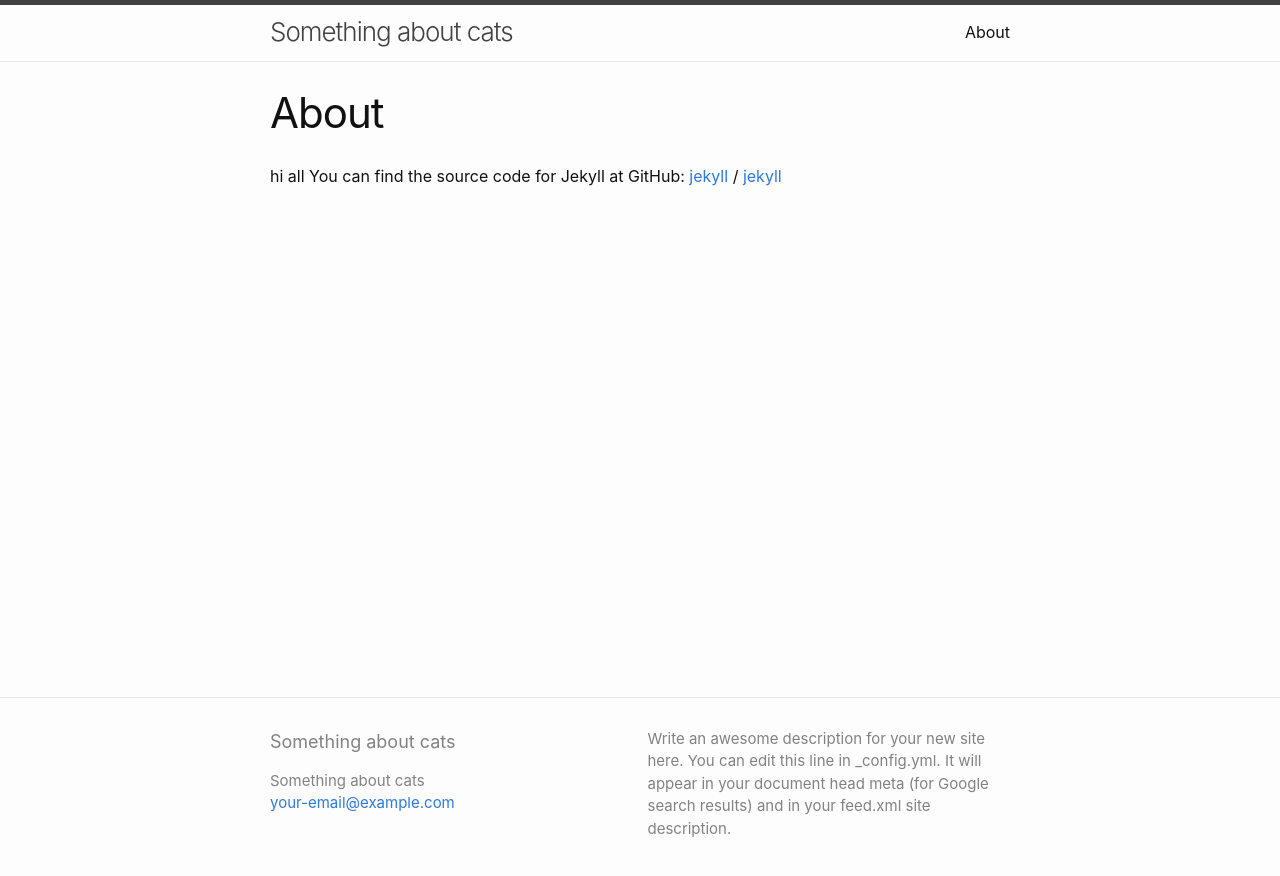
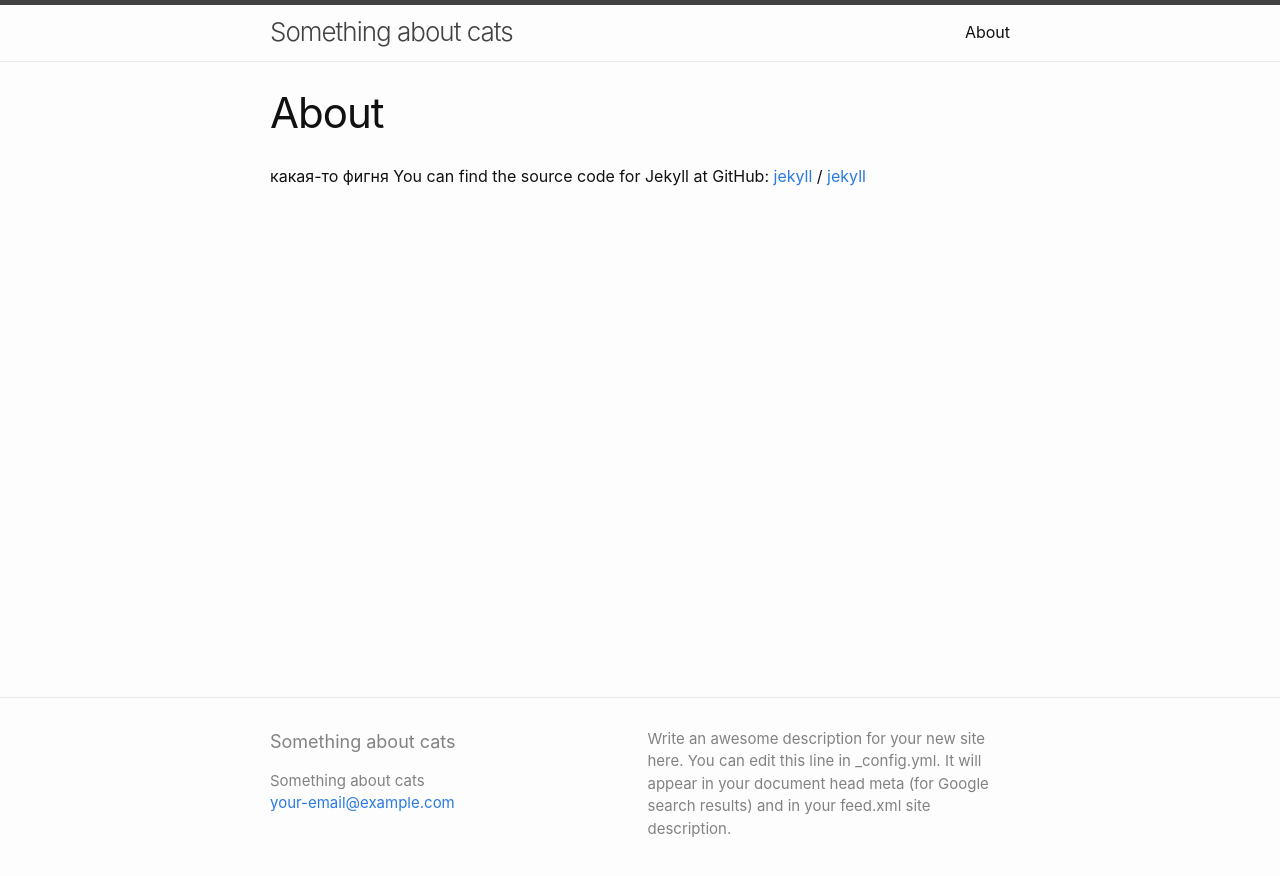
Before and after one commit to laylatoff/laylatoff.github.io, a Jekyll site: the page built from about.md, in a window 1280 px wide. Shown: the top 876 px of the page. Built offline with Jekyll 4.4.1, drawn with Linux system fonts in a browser that asks for light colours.

Commit message:
new file kdjjgojrpogjpojlkjo

```diff
--- a/about.md
+++ b/about.md
@@ -4,7 +4,7 @@ title: About
 permalink: /about/
 ---
 
-hi all
+какая-то фигня
 You can find the source code for Jekyll at GitHub:
 [jekyll][jekyll-organization] /
 [jekyll](https://github.com/jekyll/jekyll)
```
